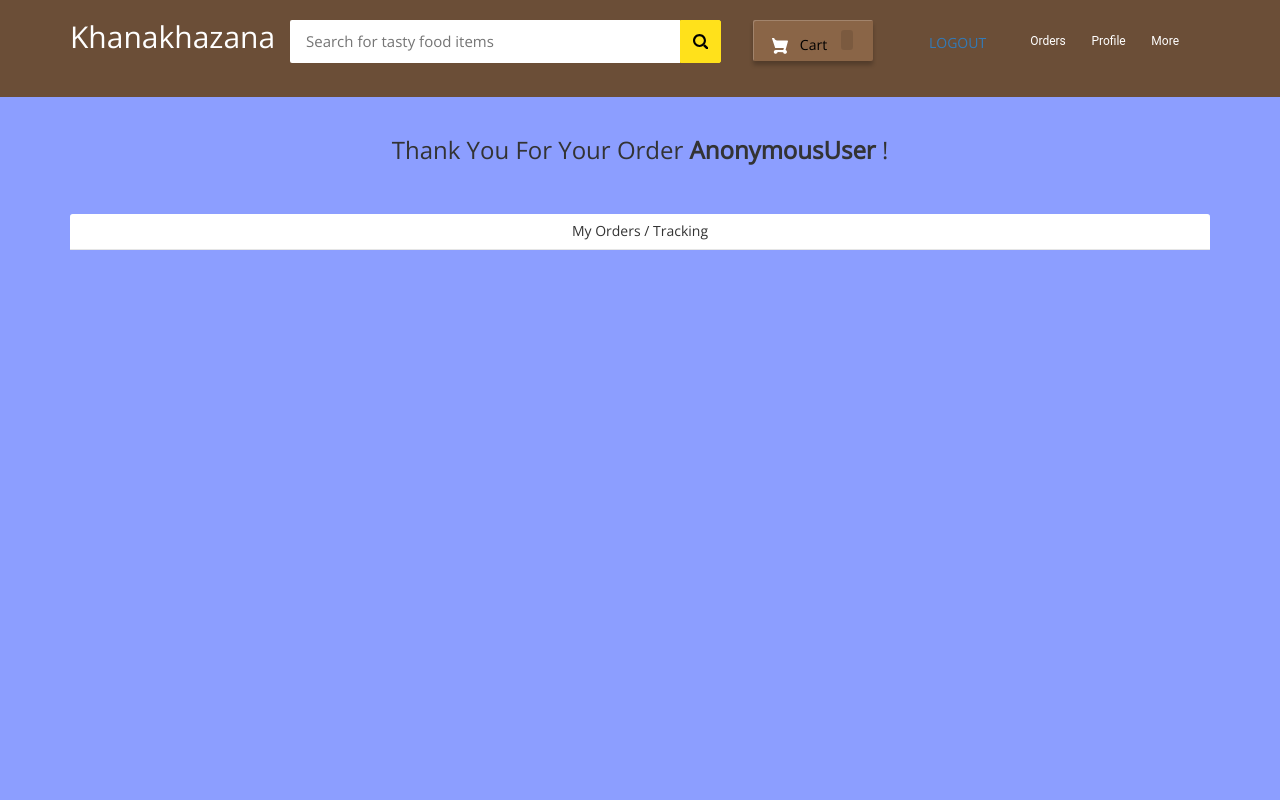
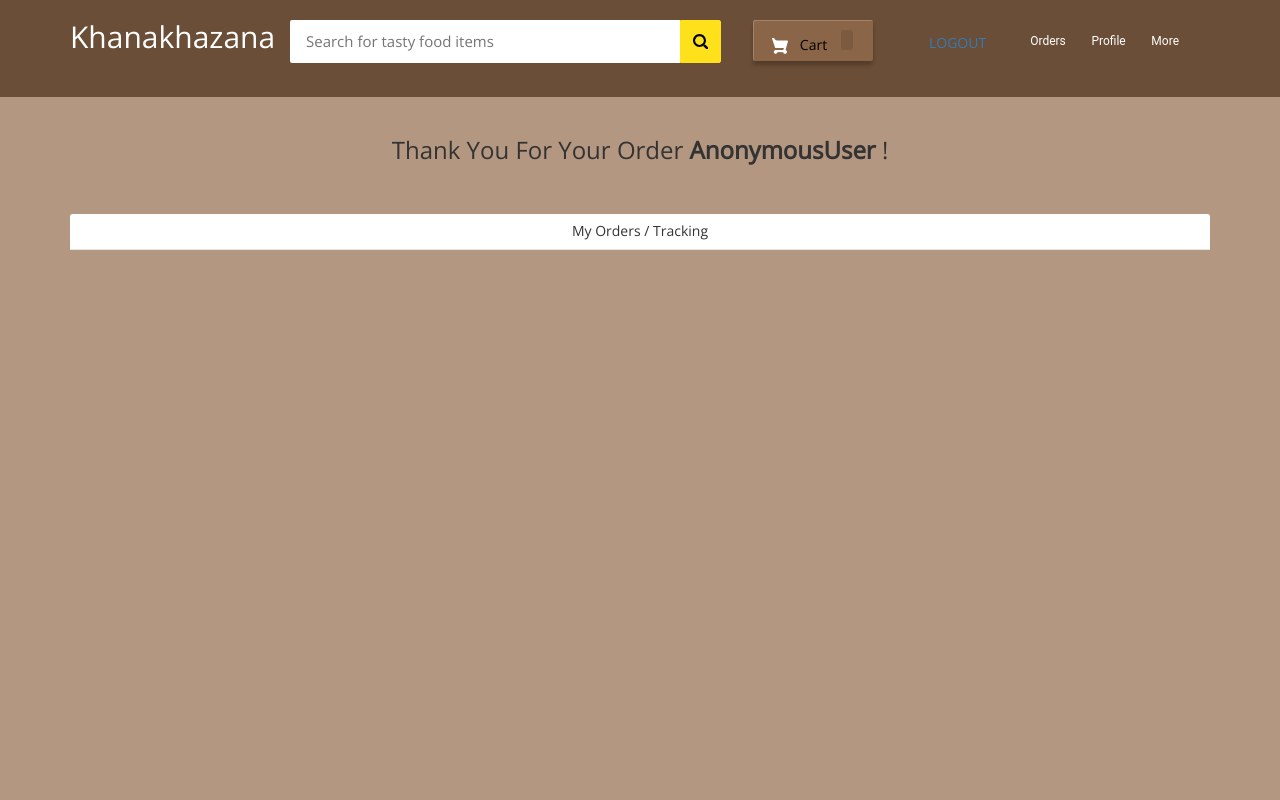
Before and after one commit to Jazeye/Khanakhazanafinal, a Django app: template templates/ecom/my_order.html in a window 1280 px wide. Run offline with Django 3.2, Linux system fonts and the light colour scheme; the template is opened without the code that fills it, so the values that code supplies are empty; some libraries are stand-ins or nearby versions.

Commit message:
color changed

```diff
--- a/templates/ecom/my_order.html
+++ b/templates/ecom/my_order.html
@@ -6,7 +6,7 @@
   @import url('https://fonts.googleapis.com/css?family=Open+Sans&display=swap');
 
 body {
-    background-color: #8C9EFF;
+    background-color: #976f4fb7;
     font-family: 'Open Sans', serif
 }
 
```
